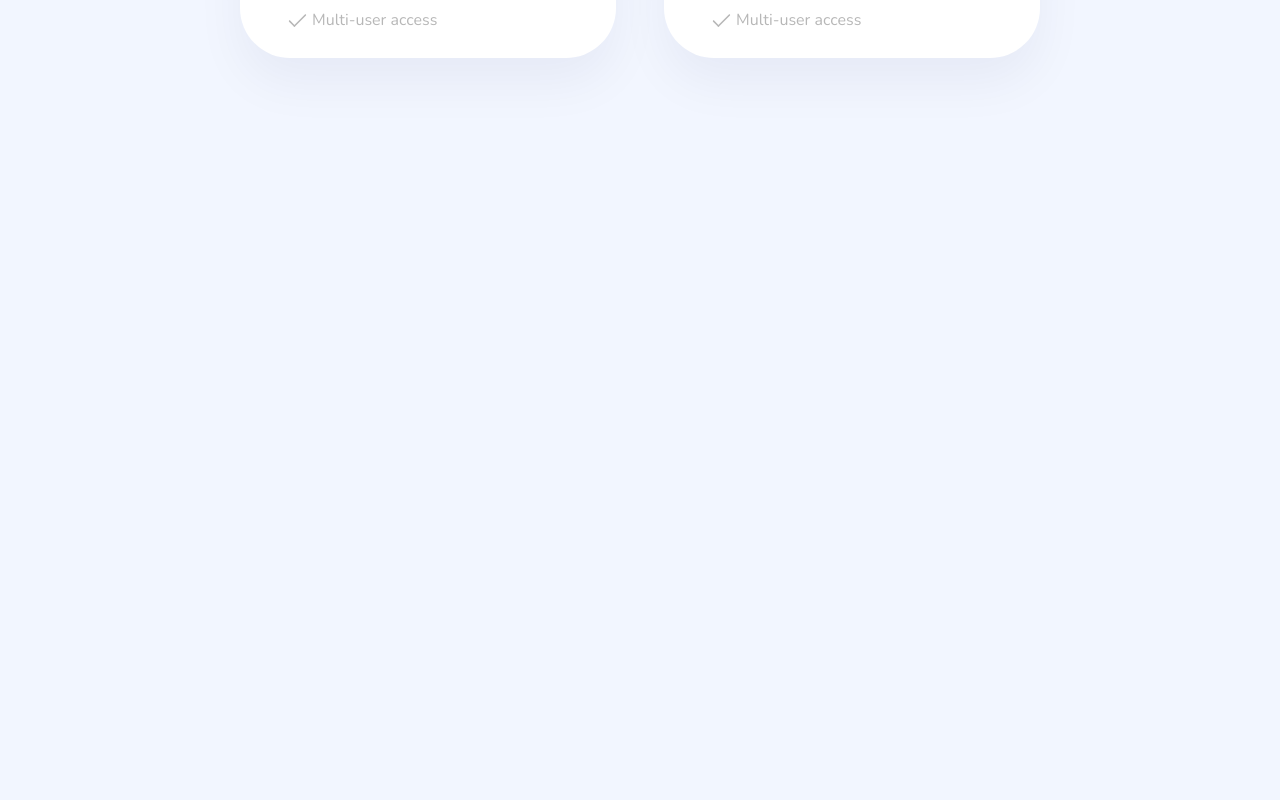
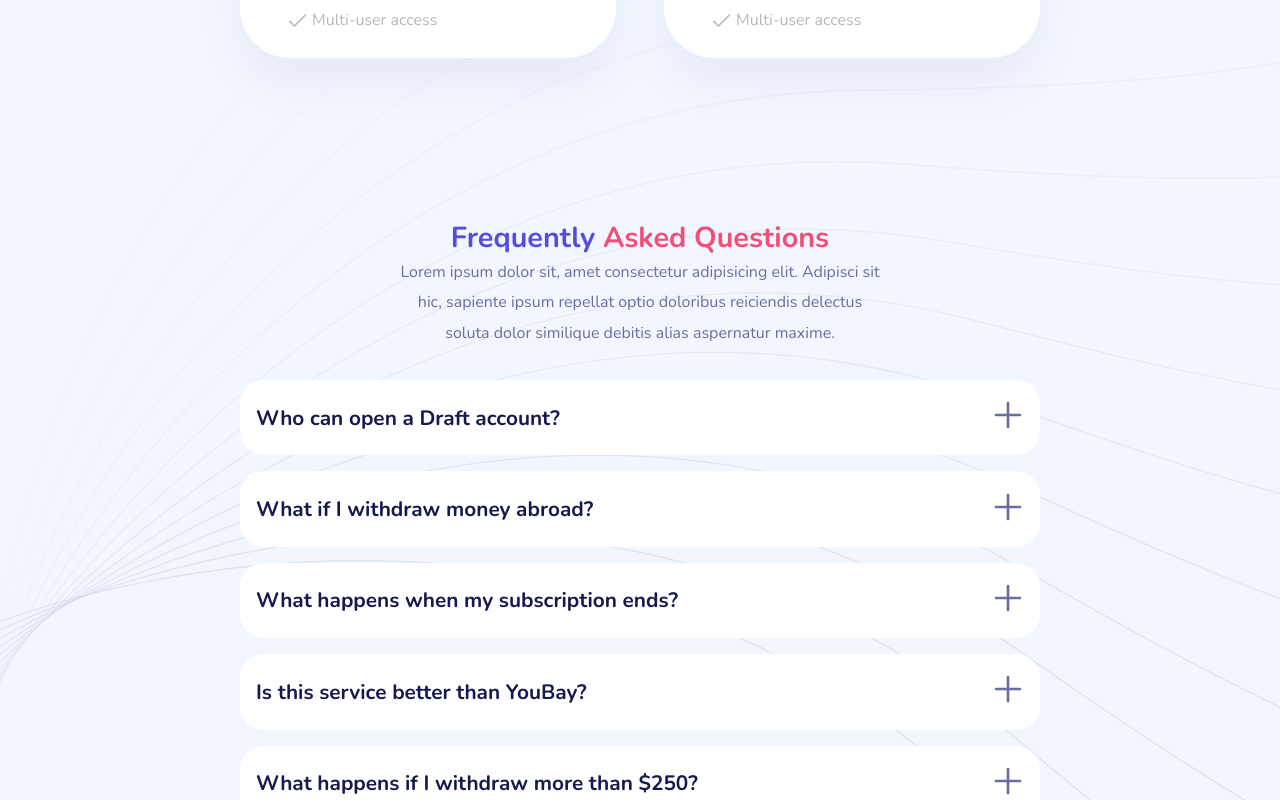
Before and after one commit to yilikaltesfaye/the-freelance-bank, a React (Create React App) app: page / in a window 1280 px wide. Shown: the part 3740-4540 px from the top of the page. Before the commit the page ends 3958 px from the top, so only its background shows below. Built offline with nearby package versions, Linux system fonts and the light colour scheme.

Commit message:
adding FAQ Section

```diff
--- a/src/App.js
+++ b/src/App.js
@@ -5,6 +5,7 @@
 import Chartsection from './components/Chartsection';
 import MessagingSection from './components/MessagingSection';
 import PaymentSection from './components/PaymentSection';
+import FAQsection from './components/FAQsection';
 
 function App() {
   return (
@@ -16,6 +17,7 @@
           <Chartsection />
           <MessagingSection />
           <PaymentSection />
+          <FAQsection />
         </MainStyled>
       </OuterLayout>
     </div>
--- a/src/Globalstyle.js
+++ b/src/Globalstyle.js
@@ -41,6 +41,9 @@
     span {
         color: var(--accent-pink);
     }
+    .center-p {
+        text-align: center;
+    }
 `;
 
 export default GlobalStyle;
--- /dev/null
+++ b/src/components/FAQsection.js
@@ -0,0 +1,50 @@
+import React from 'react'
+import styled from 'styled-components'
+import { InnerLayout } from '../styles/layouts';
+import lines from '../img/lines.svg'
+import questions from '../questions';
+import Question from './Question';
+
+function FAQsection() {
+  return (
+    <FaqStyled>
+        <InnerLayout>
+            <h3 className="small-heading">Frequently <span>Asked Questions</span></h3>
+            <p className='center-p'>Lorem ipsum dolor sit, amet consectetur adipisicing elit. Adipisci sit hic, sapiente ipsum repellat optio doloribus reiciendis delectus soluta dolor similique debitis alias aspernatur maxime.</p>
+            <div className="lines">
+                <img src={lines} alt="" />
+            </div>
+
+            <div className="questions-container">
+                {
+                    questions.map((q) => {
+                        return <Question key={q.id} {...q}/>
+                    })
+                }
+            </div>
+
+        </InnerLayout>
+    </FaqStyled>
+  )
+}
+const FaqStyled = styled.section`
+    .center-p{
+        width: 60%;
+        margin: 0 auto;
+    }
+    .questions-container{
+        padding-top: 1rem;
+    }
+    .lines{
+        position: absolute;
+        left: 0;
+        top: 340%;
+        width: 100%;
+        z-index: -1;
+        img{
+            width: 100%;
+        }
+    }
+`;
+
+export default FAQsection
--- a/src/components/PaymentSection.js
+++ b/src/components/PaymentSection.js
@@ -71,9 +71,6 @@
         grid-gap: 3rem;
         padding-top: 3.5rem;
     }
-    .center-p {
-        text-align: center;
-    }
 `;
 
 export default PaymentSection
--- /dev/null
+++ b/src/components/Question.js
@@ -0,0 +1,53 @@
+import React from 'react'
+import { useState } from 'react';
+import styled from 'styled-components'
+import plus from '../img/plus.svg'
+
+function Question({title, description}) {
+    const [ toggle, setToggle ] = useState(false);
+
+    const btnToggler = () => {
+        setToggle(!toggle);
+    }
+
+  return (
+    <QuestionStyled>
+        <div className="q-container">
+            <div className="toggle-title">
+                <h4>{title}</h4>
+                <button onClick={btnToggler}>
+                    <img src={plus} alt="" />
+                </button>
+            </div>
+            {toggle && <p>{description}</p>}
+        </div>
+    </QuestionStyled>
+  )
+}
+
+const QuestionStyled = styled.div`
+    background-color: #fff;
+    margin: 1rem 0;
+    padding: 1.2rem 1rem;
+    border-radius: 24px;
+    p{
+        transition: all .4s ease-in-out;
+    }
+    h4 {
+        font-size: 1.3rem;
+        color: #16194f;
+    }
+    .toggle-title{
+        display: flex;
+        align-items: center;
+        justify-content: space-between;
+        button {
+            background: transparent;
+            outline: none;
+            border: none;
+            cursor: pointer;
+        }
+    }
+`;
+
+export default Question
--- /dev/null
+++ b/src/questions.js
@@ -0,0 +1,29 @@
+const questions = [
+    {
+        id: 1,
+        title: 'Who can open a Draft account?',
+        description: 'Lorem ipsum, dolor sit amet consectetur adipisicing elit. Magni voluptate unde vero corporis tempora praesentium laboriosam ratione incidunt a odit.'
+    },
+    {
+        id: 2,
+        title: 'What if I withdraw money abroad?',
+        description: 'Lorem ipsum, dolor sit amet consectetur adipisicing elit. Magni voluptate unde vero corporis tempora praesentium laboriosam ratione incidunt a odit.'
+    },
+    {
+        id: 3,
+        title: 'What happens when my subscription ends?',
+        description: 'Lorem ipsum, dolor sit amet consectetur adipisicing elit. Magni voluptate unde vero corporis tempora praesentium laboriosam ratione incidunt a odit.'
+    },
+    {
+        id: 4,
+        title: 'Is this service better than YouBay?',
+        description: 'Lorem ipsum, dolor sit amet consectetur adipisicing elit. Magni voluptate unde vero corporis tempora praesentium laboriosam ratione incidunt a odit.'
+    },
+    {
+        id: 5,
+        title: 'What happens if I withdraw more than $250?',
+        description: 'Lorem ipsum, dolor sit amet consectetur adipisicing elit. Magni voluptate unde vero corporis tempora praesentium laboriosam ratione incidunt a odit.'
+    }
+]
+
+export default questions;
```
